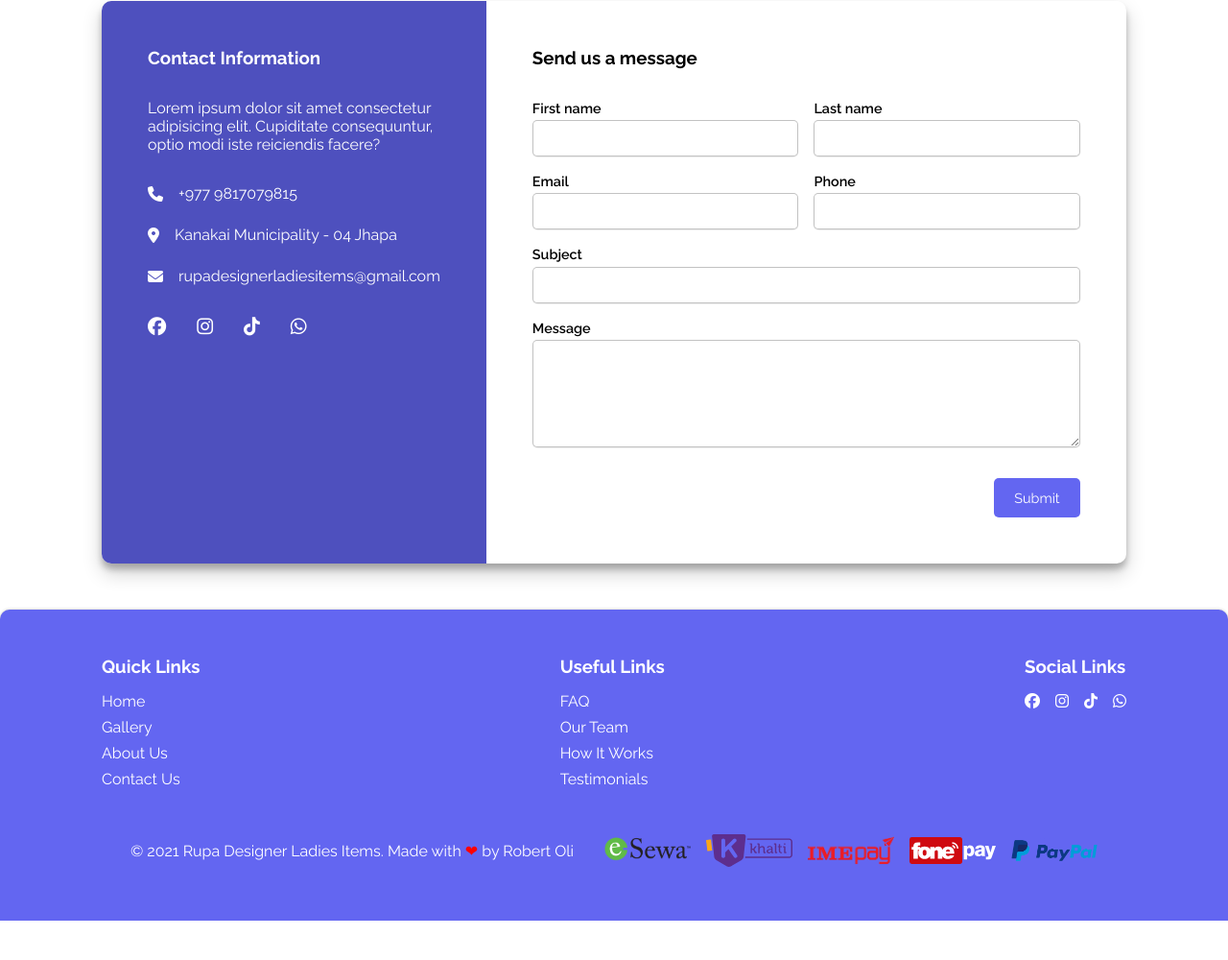
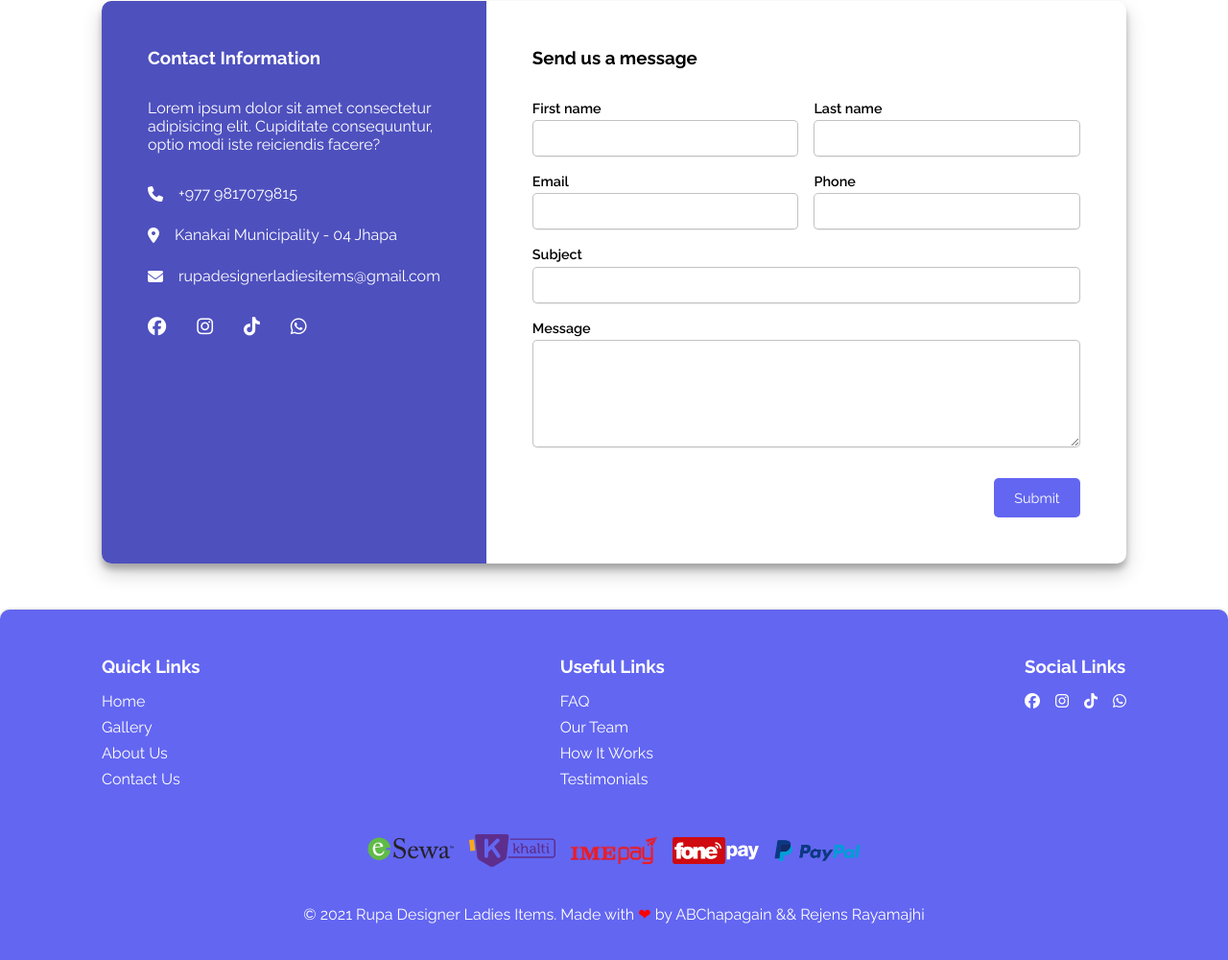
Before and after one commit to ABChapagain/RupaDesignerLadiesItems, a plain HTML site: page contact-us.html in a window 1280 px wide. Shown: the part 268-1268 px from the top of the page at 96% size. Before the commit the page ends 1227 px from the top, so only its background shows below. Drawn offline with nearby package versions, Linux system fonts and the light colour scheme.

Commit message:
Update contact-us.html

```diff
--- a/contact-us.html
+++ b/contact-us.html
@@ -160,7 +160,7 @@
         </ul>
       </div>
       <div class="bottom-footer">
-         <p class="footer-copyright">&copy; 2021 Rupa Designer Ladies Items. Made with <span>&#10084;</span> by Robert Oli</p>
+         <p class="footer-copyright">&copy; 2021 Rupa Designer Ladies Items. Made with <span>&#10084;</span> by ABChapagain && Rejens Rayamajhi</p>
         <div class="payments">
           <img src="img/esewa.png" alt="">
           <img src="img/khalti.svg" alt="">
```
